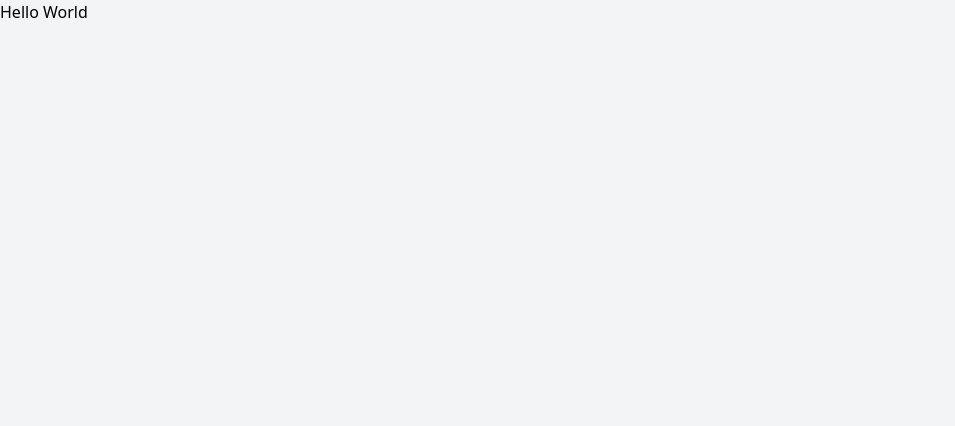
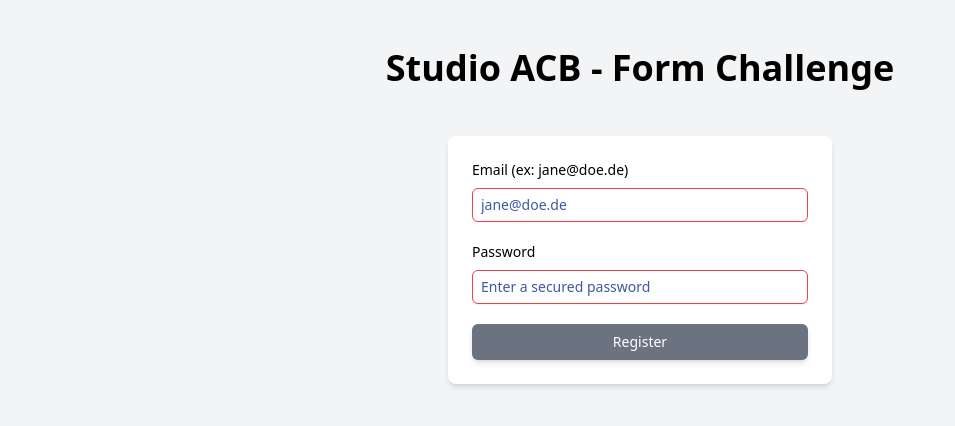
Before and after one commit to manonlespes/form-challenge, a React (Vite) app: page / in a window 1280 px wide. Shown: the top 426 px of the page, without its empty margins (0-955 px from the left). Built offline with nearby package versions, Linux system fonts and the light colour scheme.

Commit message:
feat(simple-input): create simple input field component + import components into app

```diff
--- a/src/App.tsx
+++ b/src/App.tsx
@@ -1,7 +1,59 @@
 import './App.css';
+import { Label } from './components/Label';
+import { SimpleInput } from './components/SimpleInput';
 
 export const App: React.FC = () => {
-  return <h1 className="">Hello World</h1>;
+  const signIn = () => {
+    //do something here
+  };
+
+  const handleChangePassword = () => {
+    //do something here
+  };
+
+  return (
+    <main>
+      <h1 className="my-6 p-6 text-center text-xl font-bold sm:text-2xl md:text-4xl">
+        Studio ACB - Form Challenge
+      </h1>
+
+      <section className="m-auto block w-full px-5 sm:max-w-[50rem]">
+        <div className="m-auto block w-full rounded-lg bg-white p-6 shadow-md sm:max-w-96">
+          <form action={signIn} className="flex flex-col gap-5">
+            <Label htmlFor="email">
+              Email (ex: jane@doe.de)
+              <SimpleInput
+                id="email"
+                name="email"
+                type="email"
+                placeholder="jane@doe.de"
+                autocomplete="on"
+                required
+              />
+            </Label>
+
+            <div className="flex flex-col gap-3">
+              <Label htmlFor="password">
+                Password
+                <SimpleInput
+                  id="password"
+                  name="password"
+                  type="password"
+                  placeholder="Enter a secured password"
+                  handleChange={handleChangePassword}
+                  required
+                />
+              </Label>
+            </div>
+
+            <button className="focus:ring-blue-[#3d59a2] w-full rounded-md bg-gray-500 p-2 text-sm text-white shadow-md ring-offset-2 transition-all ease-in hover:bg-gray-600 focus:outline-none focus:ring active:bg-gray-700 disabled:border-blue-200 disabled:bg-blue-200 disabled:text-slate-800 disabled:shadow-none">
+              Register
+            </button>
+          </form>
+        </div>
+      </section>
+    </main>
+  );
 };
 
 export default App;
--- /dev/null
+++ b/src/components/SimpleInput.tsx
@@ -0,0 +1,27 @@
+import { SimpleInputType } from '../types/form';
+
+export const SimpleInput = (props: SimpleInputType) => {
+  const {
+    id,
+    type,
+    name,
+    autocomplete = 'off',
+    placeholder,
+    required,
+    handleChange,
+  } = props;
+  return (
+    <>
+      <input
+        className="border-1 focus:ring-blue-[#3d59a2] w-full rounded-md border border-black px-2 py-[0.375rem] text-sm font-normal text-black shadow-sm transition-all ease-in placeholder:text-[#3d59a2] invalid:border-red-500 invalid:text-red-600 focus:outline-none focus:ring focus:ring-offset-2 focus:invalid:border-red-500 focus:invalid:ring-red-500"
+        id={id}
+        type={type}
+        name={name}
+        autoComplete={autocomplete}
+        placeholder={placeholder}
+        required={required}
+        onChange={handleChange}
+      />
+    </>
+  );
+};
```
